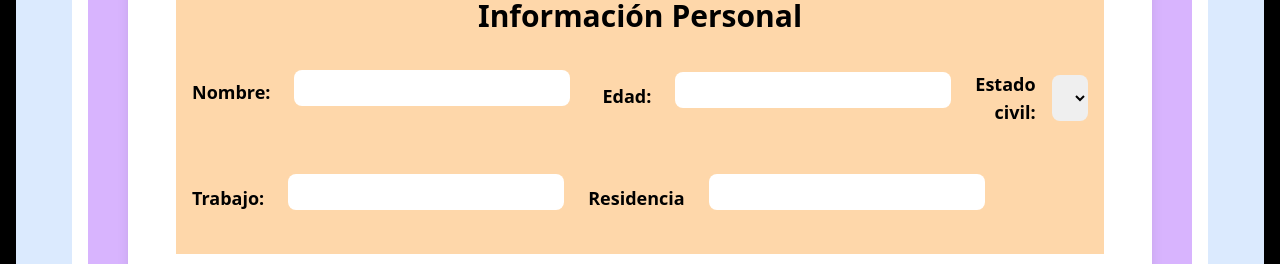
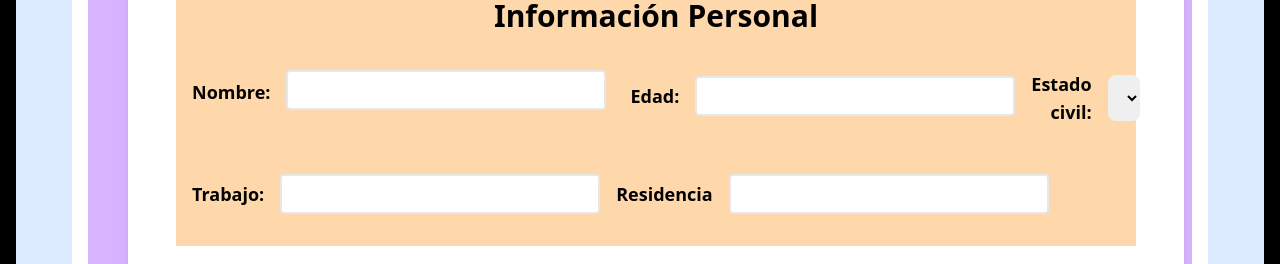
Before and after one commit to AbrahamJesusCimeCaaamal/Api_Persona_UX, a Vue app: page /personaUX in a window 1280 px wide. Shown: the part 382-646 px from the top of the page. Built offline with nearby package versions, Linux system fonts and the light colour scheme.

Commit message:
Mejora con validaciones

```diff
--- a/src/components/InputTexto.vue
+++ b/src/components/InputTexto.vue
@@ -17,8 +17,8 @@ export default {
 </script>
 
 <template>
-    <div>
-        <input type="text" v-model="dato" name="info" id="info" class="px-2 py-1 rounded-lg mb-3 ml-2 mr-2" @input="enviar">
+    <div class=" w-1/2">
+        <input type="text" v-model="dato" name="info" id="info" class=" 2xl:w-80 sm:w-60  md:w-80  h-10 bg-while  appearance-none border-2 border-gray-200 rounded  py-2 px-4 text-gray-700 leading-tight focus:outline-none  focus:ring-blue-500 focus:border-blue-500"  @input="enviar">
 
     </div>
 </template>
```
